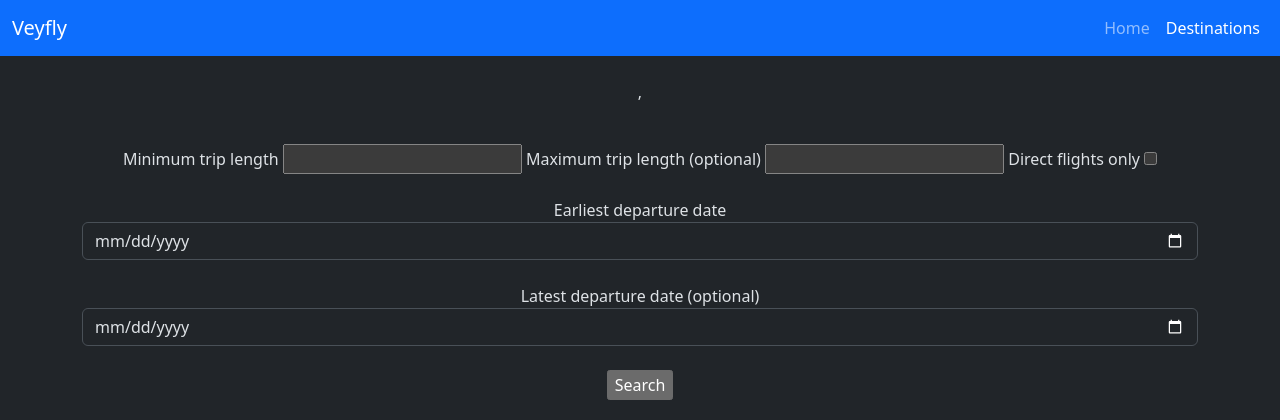
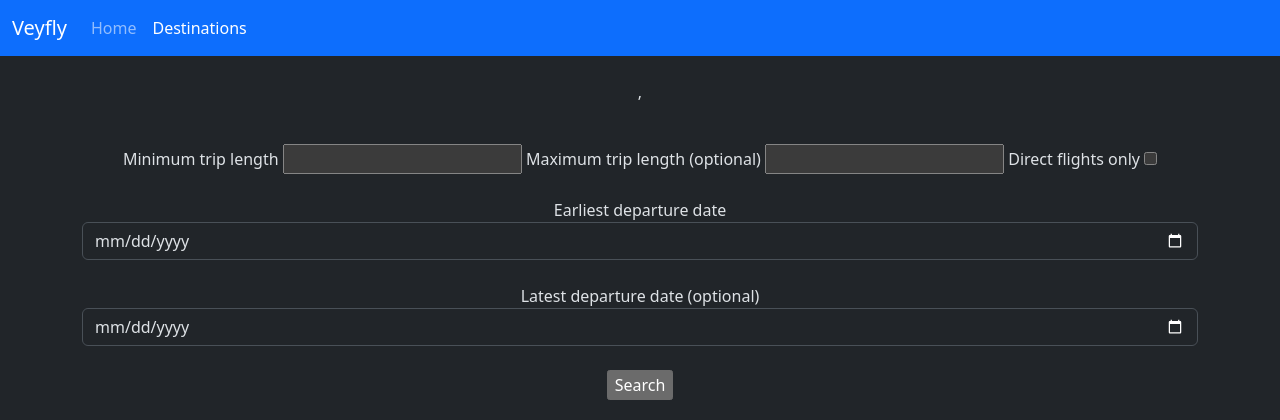
Before and after one commit to KnowYourLines/varyfly, a Django app: template veyfly/templates/cheapest_flight_dates.html in a window 1280 px wide. Shown: the top 420 px of the page. Run offline with Django 4.2, Linux system fonts and the light colour scheme; the template is opened without the code that fills it: values that come from a table or form of the project are taken from there, others are empty; parts of the project's set-up code (start-up, migrations or seed data) failed here and were passed over.

Commit message:
fix navbar

```diff
--- a/veyfly/templates/cheapest_flight_dates.html
+++ b/veyfly/templates/cheapest_flight_dates.html
@@ -11,11 +11,11 @@
 <nav class="navbar navbar-expand-lg navbar-dark bg-primary">
     <div class="container-fluid">
       <a class="navbar-brand" href="/">Veyfly</a>
-      <button class="navbar-toggler" type="button" data-bs-toggle="cullapse" data-bs-target="#navbarSupportedContent" aria-contruls="navbarSupportedContent" aria-expanded="false" aria-label="Toggle navigation">
+      <button class="navbar-toggler" type="button" data-bs-toggle="collapse" data-bs-target="#navbarSupportedContent" aria-controls="navbarSupportedContent" aria-expanded="false" aria-label="Toggle navigation">
         <span class="navbar-toggler-icon"></span>
       </button>
 
-      <div class="cullapse navbar-cullapse" id="navbarSupportedContent">
+      <div class="collapse navbar-collapse" id="navbarSupportedContent">
         <ul class="navbar-nav mr-auto">
           <li class="nav-item">
             <a class="nav-link" href="/">Home</a>
```
